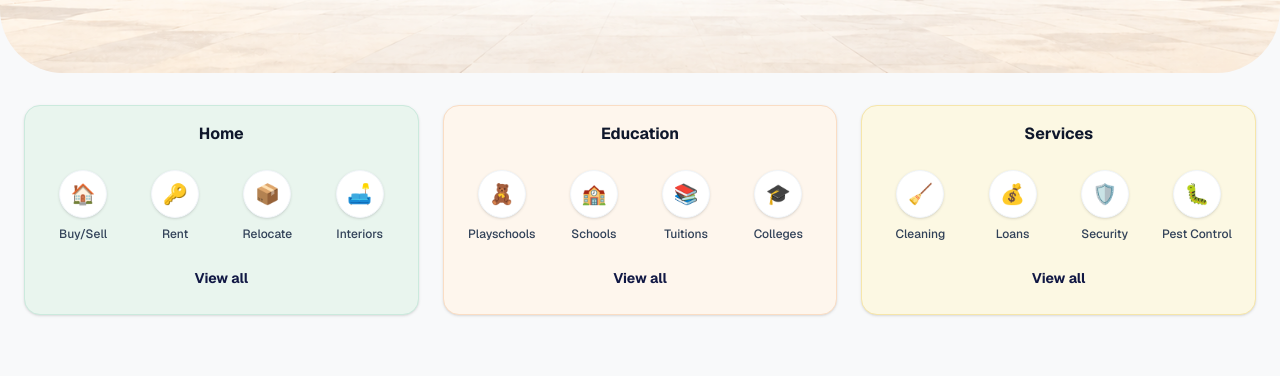
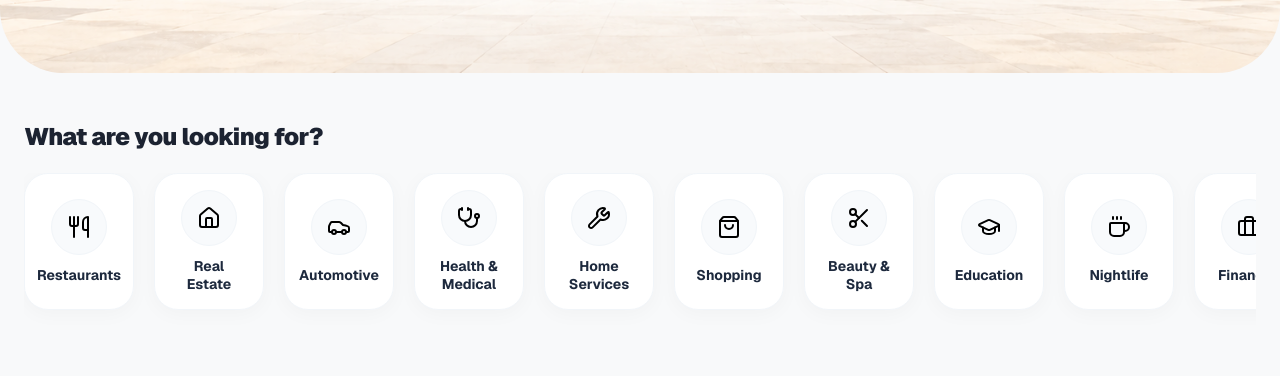
Before and after one commit to Kuthaka/LocalDial-Frontend-v1, a Next.js app: page / in a window 1280 px wide. Shown: the part 687-1063 px from the top of the page. Built offline with nearby package versions, Linux system fonts and the light colour scheme.

Commit message:
feat(compoennt) - changed to compoennt the categories

```diff
--- a/src/app/page.tsx
+++ b/src/app/page.tsx
@@ -13,6 +13,8 @@ import Footer from "@/components/Footer";
 import LocationModal from "@/components/LocationModal";
 import { useSelector } from "react-redux";
 import { RootState } from "@/store";
+
+import QuickCategories from "@/components/QuickCategories";
 
 const nearbyBanks = [
   { id: 1, name: "Chase Bank", rating: 4.5, reviews: 128, address: "123 Market St, San Francisco", distance: "0.2 miles", imageUrl: "https://images.unsplash.com/photo-1601597111158-2fceff292cdc?w=500&q=80" },
@@ -279,6 +281,8 @@ export default function Home() {
                 exit={{ opacity: 0 }}
                 className="w-full flex flex-col items-center"
               >
+                <QuickCategories />
+
                 {/* Overlapping Categories Grid */}
                 <div className="w-full max-w-7xl mx-auto mt-4 md:mt-8 mb-16 relative z-10 px-4 md:px-0">
                   <div className="grid grid-cols-1 md:grid-cols-3 gap-6">
--- /dev/null
+++ b/src/components/QuickCategories.tsx
@@ -0,0 +1,38 @@
+"use client";
+
+import { Utensils, Home as HomeIcon, Car, Stethoscope, Wrench, ShoppingBag, Scissors, GraduationCap, Coffee, Briefcase } from "lucide-react";
+
+const quickCategories = [
+  { name: "Restaurants", icon: <Utensils className="w-6 h-6" /> },
+  { name: "Real Estate", icon: <HomeIcon className="w-6 h-6" /> },
+  { name: "Automotive", icon: <Car className="w-6 h-6" /> },
+  { name: "Health & Medical", icon: <Stethoscope className="w-6 h-6" /> },
+  { name: "Home Services", icon: <Wrench className="w-6 h-6" /> },
+  { name: "Shopping", icon: <ShoppingBag className="w-6 h-6" /> },
+  { name: "Beauty & Spa", icon: <Scissors className="w-6 h-6" /> },
+  { name: "Education", icon: <GraduationCap className="w-6 h-6" /> },
+  { name: "Nightlife", icon: <Coffee className="w-6 h-6" /> },
+  { name: "Financial", icon: <Briefcase className="w-6 h-6" /> },
+];
+
+export default function QuickCategories() {
+  return (
+    <div className="w-full max-w-7xl mx-auto mt-6 md:mt-12 mb-4 md:mb-8 px-4 md:px-0 relative z-20">
+      <h2 className="text-xl md:text-2xl font-black text-[#1c2331] mb-5 tracking-tight">What are you looking for?</h2>
+
+      <div className="flex overflow-x-auto pb-4 gap-4 md:gap-5 snap-x [&::-webkit-scrollbar]:hidden [-ms-overflow-style:none] [scrollbar-width:none]">
+        {quickCategories.map((category, idx) => (
+          <div
+            key={idx}
+            className="flex flex-col items-center justify-center min-w-[100px] md:min-w-[110px] bg-white rounded-2xl p-4 shadow-[0_4px_20px_rgba(0,0,0,0.03)] border border-slate-100 hover:shadow-[0_8px_30px_rgba(0,0,0,0.08)] hover:border-slate-200 hover:-translate-y-1 transition-all duration-300 cursor-pointer snap-start group"
+          >
+            <div className="w-12 h-12 md:w-14 md:h-14 rounded-full bg-slate-50 flex items-center justify-center text-black mb-3 group-hover:bg-slate-100 transition-colors border border-slate-100">
+              {category.icon}
+            </div>
+            <span className="text-xs md:text-sm font-bold text-slate-800 text-center leading-tight">{category.name}</span>
+          </div>
+        ))}
+      </div>
+    </div>
+  );
+}
```
